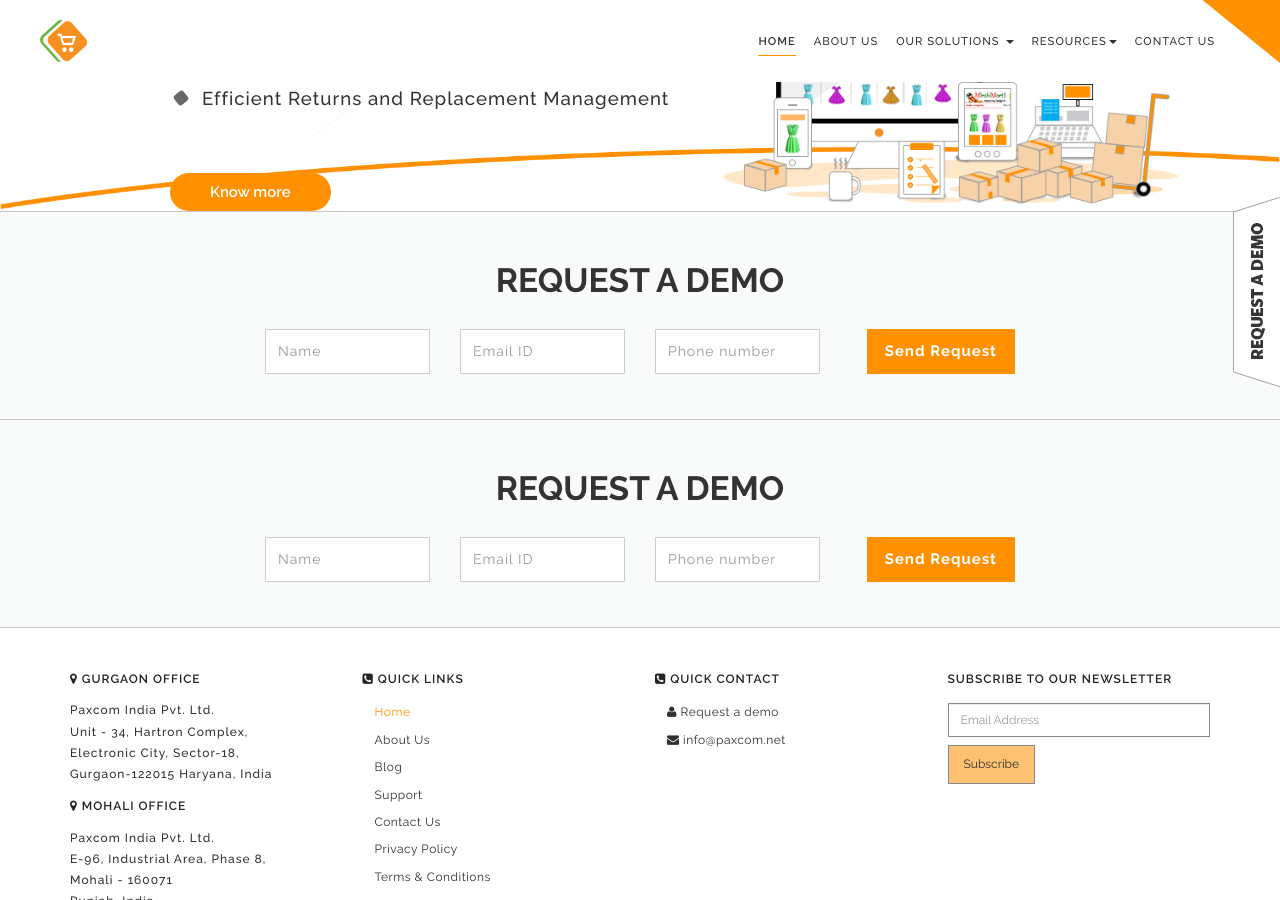
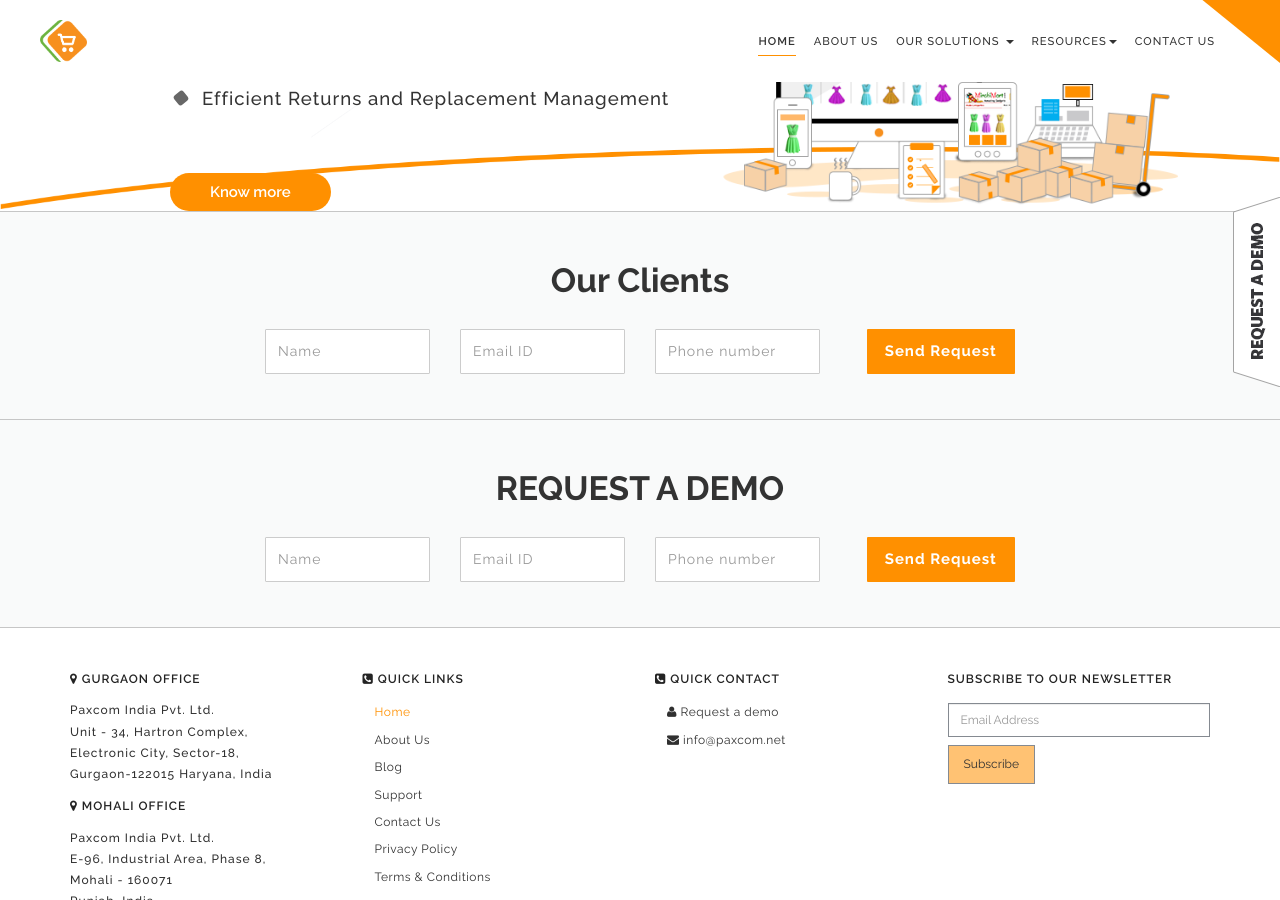
Before and after one commit to paxcom/paxcom.github.io, a Jekyll site: the page built from index.md, in a window 1280 px wide and 900 px high, scrolled down 1365 px. Built offline with Jekyll 4.4.1, drawn with Linux system fonts in a browser that asks for light colours; comment, search, counter and statistics services are not loaded.

Commit message:
our clients page

```diff
--- /dev/null
+++ b/_includes/our_clients.html
@@ -0,0 +1,38 @@
+<div class="signup-request">
+	<div class="container">
+    	<div class="row">
+        	<form id="contactform3" name="contactform3" method="POST" action="http://kinator.paxcom.net/paxcom/demo">
+        	<h3 class="text-center"><!--Signup for a trial account --> Our Clients </h3>
+            <input type="hidden" name="_subject" value="New Signup for a trial account" />
+            <div class="col-md-2 col-sm-3 col-md-offset-2">
+            	<div class="form-group">
+                	<input type="text" class="form-control" name="name" placeholder="Name" required>
+                </div>
+            </div>
+             <div class="col-md-2 col-sm-3">
+            	<div class="form-group">
+                	<input type="email" class="form-control" name="_replyto"  placeholder="Email ID" required>
+                </div>
+            </div>
+             <div class="col-md-2 col-sm-3">
+            	<div class="form-group">
+                	<input type="tel" class="form-control" placeholder="Phone number" name="mobile_number" pattern='\d{10}' title="Mobile Number" required>
+                </div>
+            </div>
+             <div class="col-md-2 col-sm-3">
+            	<div class="form-group">
+
+                    <input  class="btn btn-submit" type="submit" value="Send Request">
+                </div>
+            </div>
+            <input type="hidden" name="_next" value="{{site.baseurl}}/thank.html" />
+            </form>
+            <script>
+				/*var contactform3 =  document.getElementById('contactform');
+				contactform.setAttribute('action', '//formspree.io/' + 'bd' + '@' + 'paxcom' + '.' + 'net');*/
+				submitForm("contactform3");
+			</script>
+        </div>
+    </div>
+
+</div>
--- a/index.md
+++ b/index.md
@@ -61,7 +61,7 @@ description: Paxcom e-commerce applications will help you to manage,sell and ana
       <!--<a class="left carousel-control" href="#carousel-example-generic" data-slide="prev"> <span class="glyphicon glyphicon-chevron-left"></span> </a> <a class="right carousel-control" href="#carousel-example-generic" data-slide="next"> <span class="glyphicon glyphicon-chevron-right"></span> </a>--> </div>
   </section>
 
-{% include signup-request.html %}
+{% include our_clients.html %}
 
 {% include signup-request.html %}
 {% include footer.html %}
```
